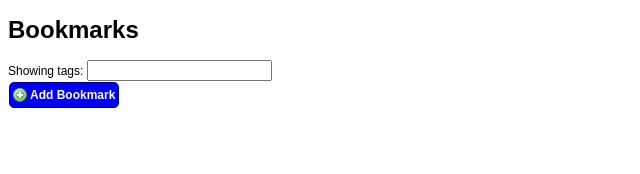
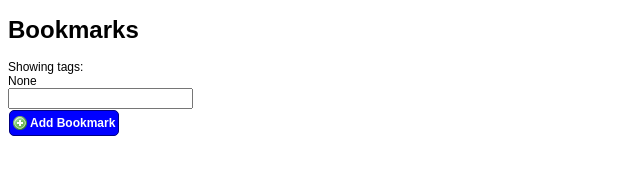
Before and after one commit to armatronic/bookmarker, a plain HTML site: page index.html in a window 1280 px wide. Shown: the whole page, without its empty margins (0-640 px from the left). Drawn offline with Linux system fonts and the light colour scheme.

Commit message:
Added plugin JS loader.

```diff
--- a/index.html
+++ b/index.html
@@ -12,6 +12,7 @@
         <script type="text/javascript" src="js/libs/backbone-filestorage.js"></script>
 
         <script type="text/javascript" src="js/bookmarker.js"></script>
+        <script type="text/javascript" src="js/bookmarker.init.js"></script>
     </head>
     <body>
 
--- /dev/null
+++ b/js/bookmarker.init.js
@@ -0,0 +1,7 @@
+(function($){
+    $(function(){
+        $('#bookmark_list').bookmarker({
+            file_path: 'items.json'
+        });
+    });
+})(jQuery);
```
